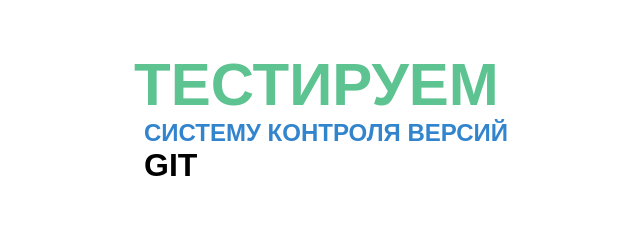
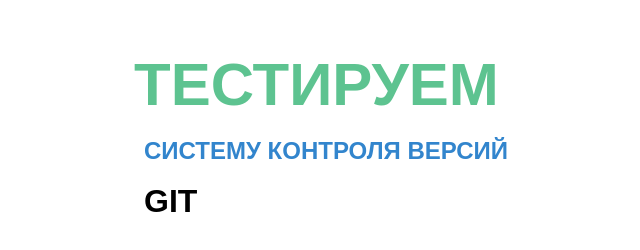
Before and after one commit to EvgenyInc/test, a plain HTML site: page index.html in a window 1280 px wide. Shown: the whole page, without its empty margins (16-656 px from the left). Drawn offline with Linux system fonts and the light colour scheme.

Commit message:
changed titles wrap

```diff
--- a/index.html
+++ b/index.html
@@ -7,9 +7,11 @@
 </head>
 <body>
 	<div class="wrap">
-		<h3 class="title-1">Тестируем</h3>
-		<h2 class="title-2">Систему контроля версий</h2>
-		<h1 class="title-3">GIT</h1>
+		<div class="titles">
+			<h3 class="title-1">Тестируем</h3><br>
+			<h2 class="title-2">Систему контроля версий</h2><br>
+			<h1 class="title-3">GIT</h1>
+		</div>
 	</div>
 </body>
 </html>
```
